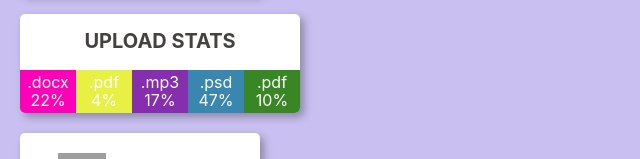
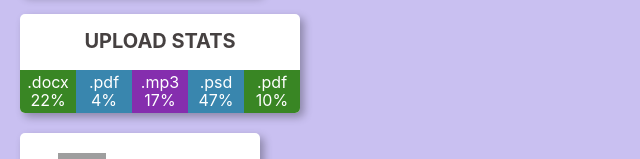
Before and after one commit to Larysa1387/goit-react-hw-01-components, a React (Create React App) app: page / in a window 1280 px wide. Shown: the part 293-452 px from the top of the page, without its empty margins (0-640 px from the left). Built offline with nearby package versions, Linux system fonts and the light colour scheme; grey boxes are pictures that could not be loaded.

Commit message:
fixed statistic colors

```diff
--- a/src/components/Statistics/Statistics.js
+++ b/src/components/Statistics/Statistics.js
@@ -2,8 +2,14 @@ import React from 'react';
 import PropTypes from 'prop-types';
 import styles from './Statistics.module.css'
 
+
+
+
 const Statistics = ({ title, statDatas }) => {
   const colors = ['#ff00b9', '#e7f043', '#852eae', '#3986ae', '#398624'];
+  const randomIntegerFromInterval = (min, max) => {
+    return Math.floor(Math.random() * (max - min + 1) + min);
+  };
   return (
     <section className={styles.statistics}>
       <h2 className={styles.title}>{title}</h2>
@@ -12,14 +18,18 @@ const Statistics = ({ title, statDatas }) => {
           <li
             key={id}
             className={styles.item}
-            style={{ backgroundColor: colors[index % colors.length] }}>
+            style={{
+              backgroundColor:
+                colors[randomIntegerFromInterval(0, colors.length - 1)],
+            }}>
             <span className={styles.label}>{label}</span>
             <span className={styles.percentage}>{percentage}%</span>
           </li>
         ))}
       </ul>
     </section>
-  );};
+  );
+  };
 
 Statistics.defaultProps = {
   statDatas: [],
```
